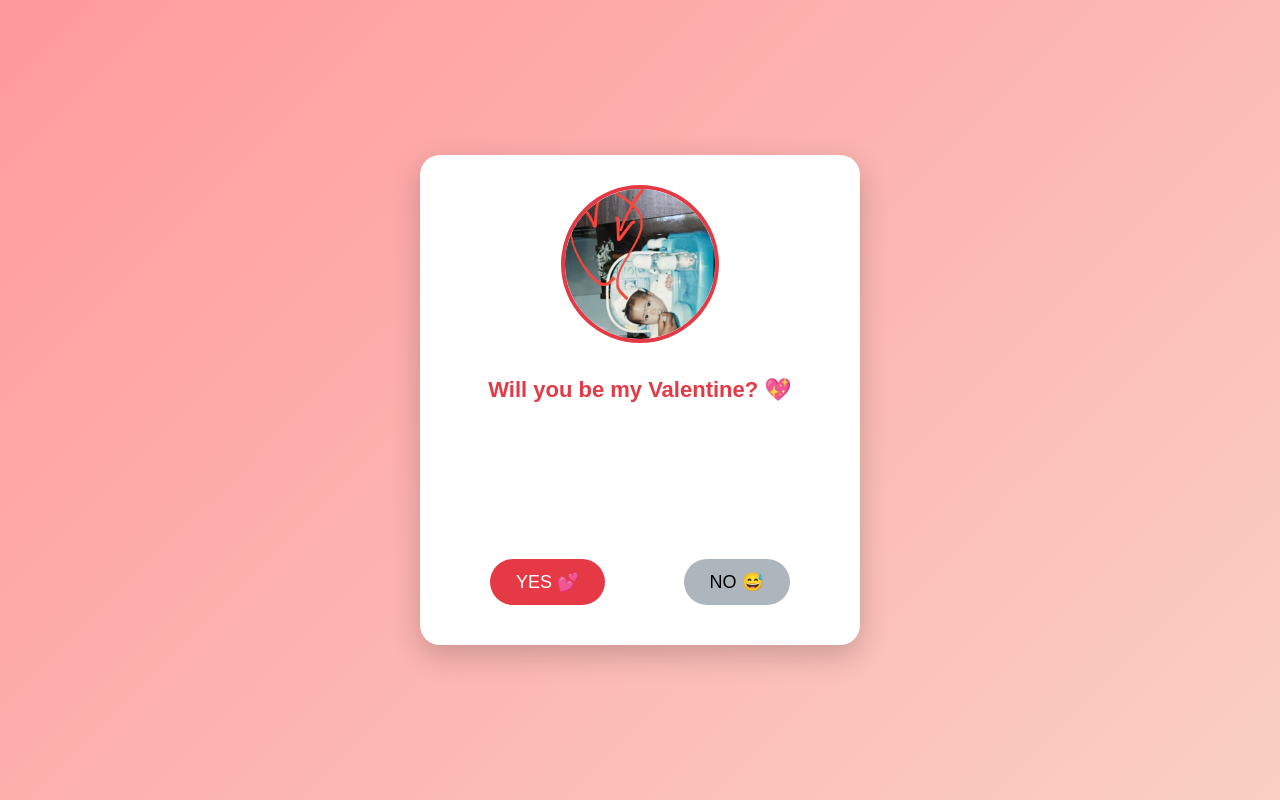
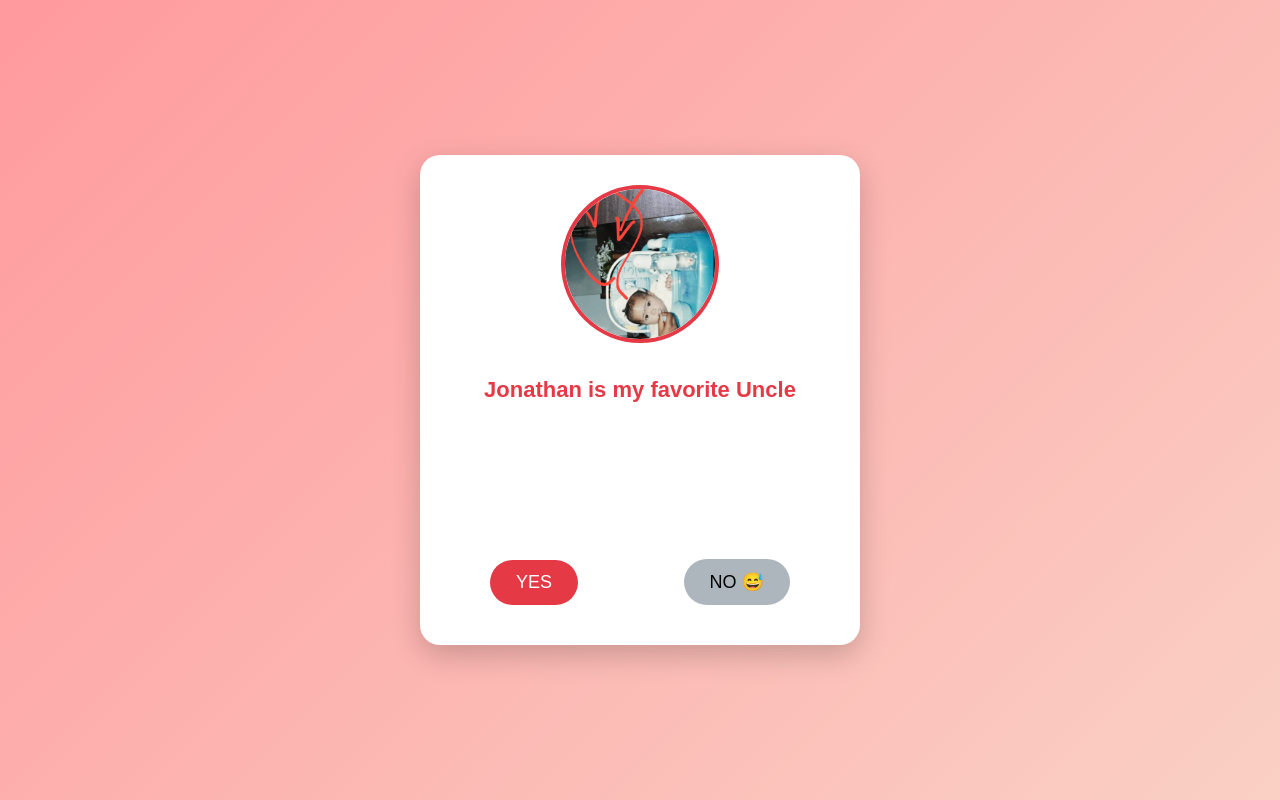
Before and after one commit to jon1424/addu, a plain HTML site: page vvv/index.html in a window 1280 px wide. Drawn offline with Linux system fonts and the light colour scheme.

Commit message:
Update index.html

```diff
--- a/index.html.html
+++ b/vvv/index.html
@@ -2,7 +2,7 @@
 <html lang="en">
 <head>
   <meta charset="UTF-8">
-  <title>💘 Will You Be My Valentine?</title>
+  <title> Happy Birth Day BABA</title>
 
   <style>
     body {
@@ -86,12 +86,12 @@
     <!-- Avatar AFTER YES -->
     <img id="avatarYes" class="avatar" src="av2.jpg" alt="Avatar 2" style="display:none;">
 
-    <h1 id="titleText">Will you be my Valentine? 💖</h1>
+    <h1 id="titleText">Jonathan is my favorite Uncle</h1>
 
-    <button id="yesBtn">YES 💕</button>
+    <button id="yesBtn">YES </button>
     <button id="noBtn">NO 😅</button>
 
-    <div id="message">Yonathan Love's Adonawit ❤️</div>
+    <div id="message"> You got a gift from your favorite Uncle</div>
   </div>
 
   <script>
```
